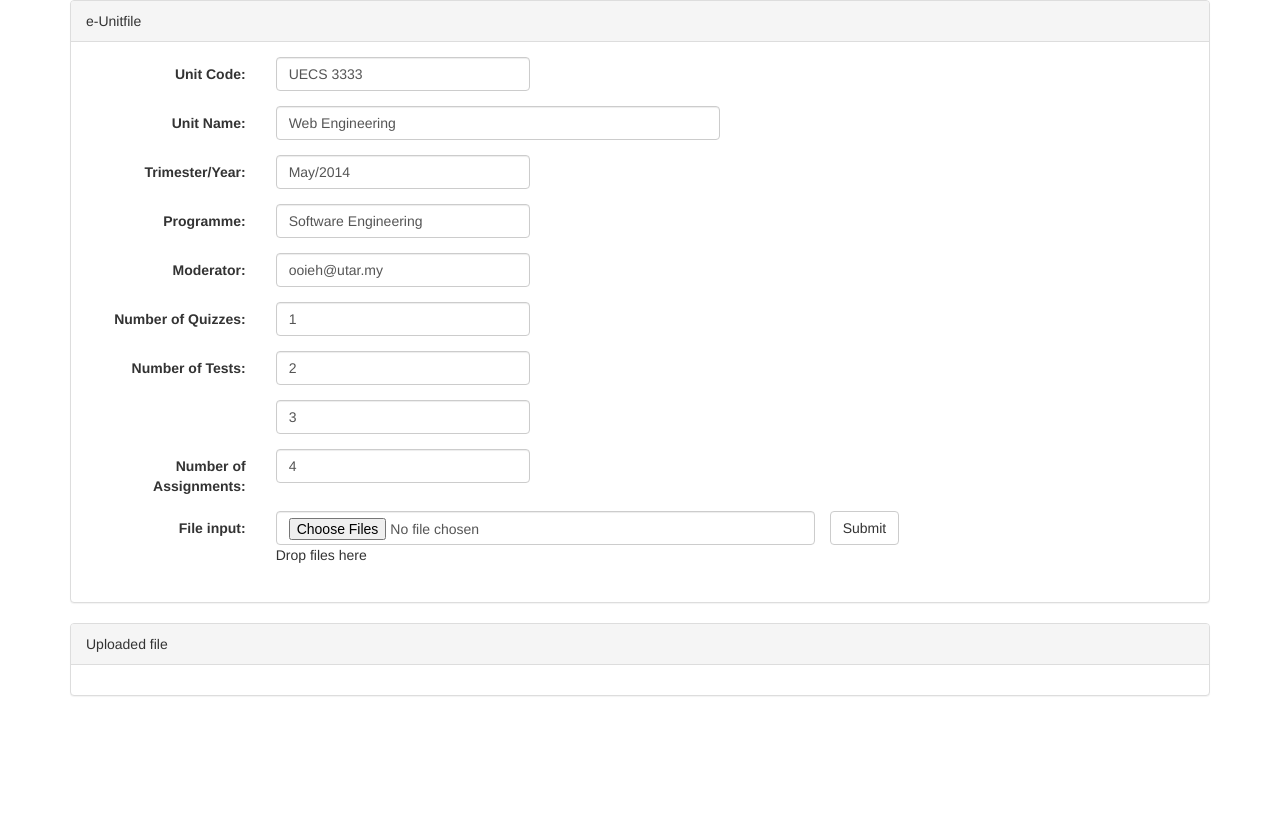
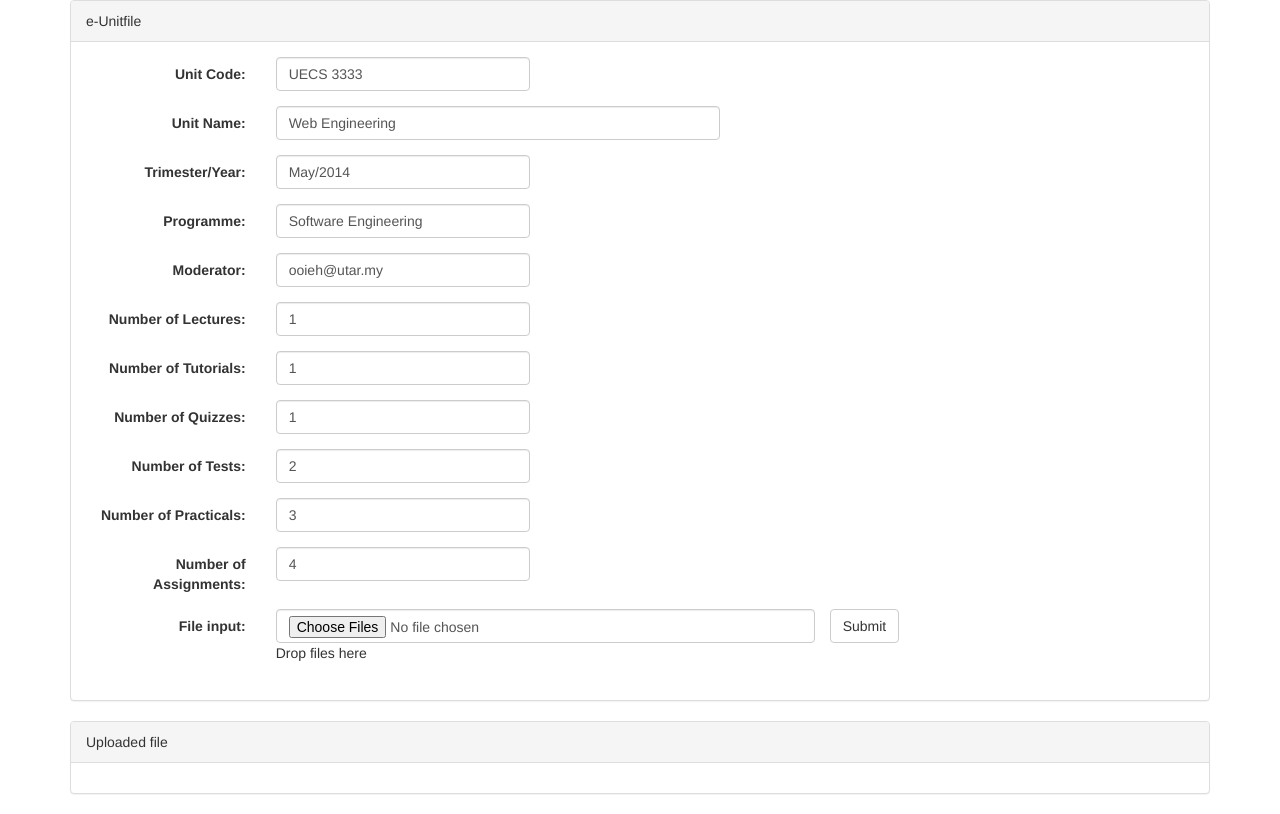
Before and after one commit to lowyoujian/unit-e-filling, a PHP site: page /home.php in a window 1280 px wide. Before the commit the page ends 696 px from the top, so only its background shows below. Run offline with PHP 8.4, Linux system fonts and the light colour scheme; data that the repository does not hold is empty.

Commit message:
generated file modify

```diff
--- a/home.php
+++ b/home.php
@@ -16,8 +16,8 @@ include('upload.php');
 			<?php
 
 			$file = fopen("test.txt","w");
-			fwrite($file, $_POST["unitcodes"]. " ".$_POST["unitnames"]. "\\". "1-syllabus\syllabus ". $_POST["unitcodes"]. "\r\n");
-			fwrite($file, $_POST["unitcodes"]. " ".$_POST["unitnames"]. "\\". "2-teaching plan\teaching plan ". $_POST["unitcodes"]. "\r\n");
+			fwrite($file, $_POST["unitcodes"]. " ".$_POST["unitnames"]. "\\". "1-syllabus\syllabus ".$_POST["unitcodes"]. "\r\n");
+			fwrite($file, $_POST["unitcodes"]. " ".$_POST["unitnames"]. "\\". "2-teaching plan\\teaching plan ".$_POST["unitcodes"]. "\r\n");
 
 			for ($x=1; $x<=$_POST["lecture"]; $x++) {
 				fwrite($file, $_POST["unitcodes"]. " ".$_POST["unitnames"]. "\\". "3-lecture\lecture". "$x\r\n");
@@ -73,13 +73,13 @@ include('upload.php');
 					<div class="form-group">
 						<label for="unitcode" class="col-sm-2 control-label"><?php echo $upload_form_fields['unitcode'] ?></label>
 						<div class="col-sm-3">
-							<input type="text" name="unitcode" required class="form-control" id="inputEmail3" value="UECS 3333" placeholder="UECS 3333">
+							<input type="text" name="unitcodes" required class="form-control" id="inputEmail3" value="UECS 3333" placeholder="UECS3333">
 						</div>
 					</div>
 					<div class="form-group">
 						<label for="inputEmail3" class="col-sm-2 control-label"><?php echo $upload_form_fields['unitname'] ?></label>
 						<div class="col-sm-5">
-							<input type="text" class="form-control" id="inputEmail3" value="Web Engineering" placeholder="Web Engineering">
+							<input type="text" name="unitnames" class="form-control" id="inputEmail3" value="Web Engineering" placeholder="Web Engineering">
 						</div>
 					</div>
 					<div class="form-group">
@@ -101,27 +101,39 @@ include('upload.php');
 						</div>
 					</div>
 					<div class="form-group">
+						<label for="inputEmail3" class="col-sm-2 control-label"><?php echo $upload_form_fields['lectures'] ?></label>
+						<div class="col-sm-3">
+							<input type="text" name="lecture" required class="form-control" id="inputEmail3" value="1" placeholder="">
+						</div>
+					</div>
+					<div class="form-group">
+						<label for="inputEmail3" class="col-sm-2 control-label"><?php echo $upload_form_fields['tutorials'] ?></label>
+						<div class="col-sm-3">
+							<input type="text" name="tutorial" required class="form-control" id="inputEmail3" value="1" placeholder="">
+						</div>
+					</div>
+					<div class="form-group">
 						<label for="inputEmail3" class="col-sm-2 control-label"><?php echo $upload_form_fields['quizzes'] ?></label>
 						<div class="col-sm-3">
-							<input type="text" name="" required class="form-control" id="inputEmail3" value="1" placeholder="">
+							<input type="text" name="quiz" required class="form-control" id="inputEmail3" value="1" placeholder="">
 						</div>
 					</div>
 					<div class="form-group">
 						<label for="inputEmail3" class="col-sm-2 control-label"><?php echo $upload_form_fields['tests'] ?></label>
 						<div class="col-sm-3">
-							<input type="text" name="" required class="form-control" id="inputEmail3" value="2" placeholder="">
+							<input type="text" name="test" required class="form-control" id="inputEmail3" value="2" placeholder="">
 						</div>
 					</div>
 					<div class="form-group">
-						<label for="inputEmail3" class="col-sm-2 control-label"><?php echo $upload_form_fields['labs'] ?></label>
+						<label for="inputEmail3" class="col-sm-2 control-label"><?php echo $upload_form_fields['practicals'] ?></label>
 						<div class="col-sm-3">
-							<input type="text" name="" required class="form-control" id="inputEmail3" value="3" placeholder="">
+							<input type="text" name="practical" required class="form-control" id="inputEmail3" value="3" placeholder="">
 						</div>
 					</div>
 					<div class="form-group">
 						<label for="inputEmail3" class="col-sm-2 control-label"><?php echo $upload_form_fields['assignments'] ?></label>
 						<div class="col-sm-3">
-							<input type="text" name="" required class="form-control" id="inputEmail3" value="4" placeholder="">
+							<input type="text" name="assignment" required class="form-control" id="inputEmail3" value="4" placeholder="">
 						</div>
 					</div>
 					<div class="form-group">
```
